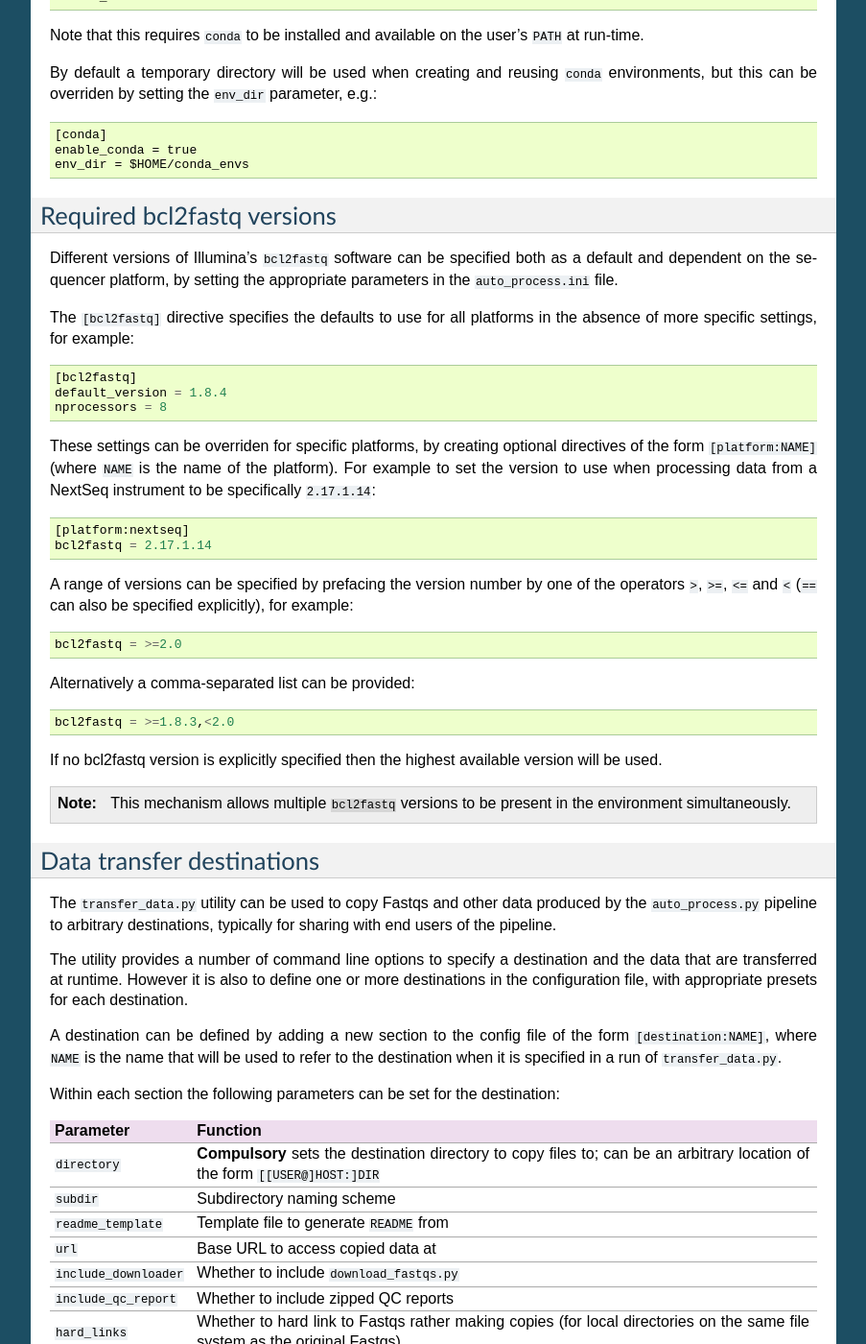
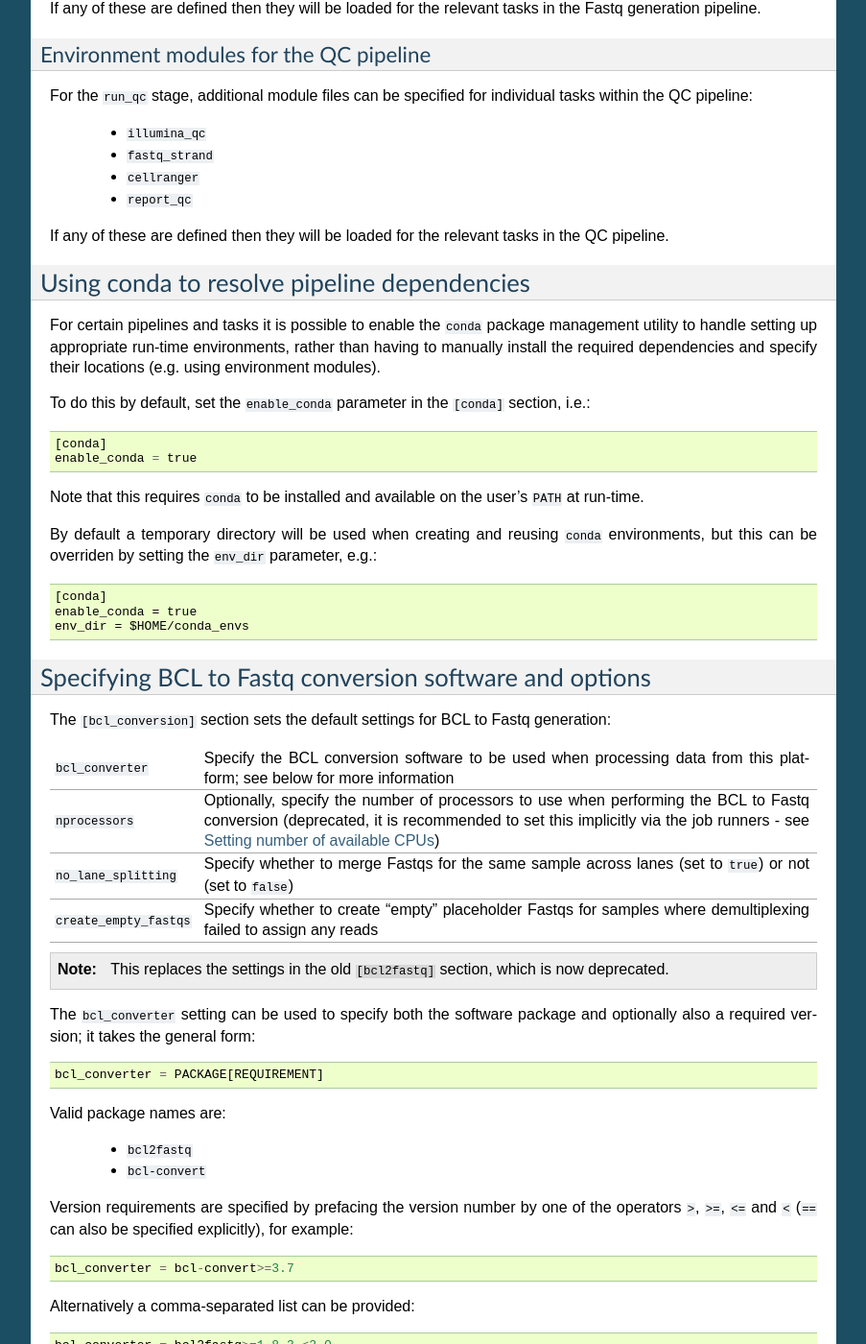
Before and after one commit to fls-bioinformatics-core/auto_process_ngs, a Sphinx documentation site: the page built from docs/source/configuration.rst, in a window 1280 px wide and 1400 px high, scrolled down 5601 px. Shown: the whole window at 96% size, without its empty margins (198-1101 px from the left). Built offline with Sphinx 7.4.7, drawn with Linux system fonts in a browser that asks for light colours; some of the changed text lies outside the part shown.

Commit message:
Update to documentation to include new BCL Convert option for Fastq generation.

```diff
--- a/docs/source/configuration.rst
+++ b/docs/source/configuration.rst
@@ -67,7 +67,7 @@
 
 Using the basic ``auto_process`` Fastq generation requires minimal
 configuration when running locally; provided that the required
-``bcl2fastq`` software is available on the system (see
+BCL conversion software is available on the system (see
 :ref:`software_dependencies`) it should run without further setup.
 
 Running the QC pipeline requires additional software plus reference data
@@ -108,7 +108,6 @@
 The instrument name can be derived from the name of the directories
 produced by the sequencer (see :ref:`run_and_fastq_naming_conventions`).
 
-
 .. note::
 
    These sections replace the old ``sequencers`` section used
@@ -120,6 +119,37 @@
       SN7001250 = hiseq4000
 
   This section is still supported but is now deprecated.
+
+Each platform referenced in the ``[sequencer:...]`` sections can
+optionally be defined in its own ``[platform:...]`` section, where
+platform-specific options for Fastq generation can be set to
+override those in the ``[bcl_conversion]`` section.
+
+The available options are:
+
+======================= ==============================================
+``bcl_converter``       Specify the BCL conversion software to be used
+                        when processing data from this platform (see
+			:ref:`specifying_bcl_conversion_software`)
+``nprocessors``         Optionally, specify the number of processors
+                        to use when performing the BCL to Fastq
+			conversion (deprecated, it is recommended to
+			set this implicitly via the job runners - see
+			:ref:`setting_number_of_cpus`)
+``no_lane_splitting``   Specify whether to merge Fastqs for the same
+                        sample across lanes (set to ``true``) or not
+			(set to ``false``)
+``create_empty_fastqs`` Specify whether to create "empty" placeholder
+                        Fastqs for samples where demultiplexing failed
+			to assign any reads
+======================= ==============================================
+
+For example:
+
+::
+
+   [platform:hiseq4000]
+   bcl_converter = bcl2fastq>=2.20
 
 ----------------
 Default metadata
@@ -176,6 +206,8 @@
 Runner name                   Used for
 ============================= =========================================
 ``bcl2fastq``                 Running ``bcl2fastq`` in Fastq generation
+``bcl_convert``               Running ``bcl-convert`` in Fastq
+                              generation
 ``stats``                     Running commands to generate statistics
                               after Fastq generation (e.g.
 			      ``fastq_statistics.py``)
@@ -223,16 +255,16 @@
 For some commands the number of available CPUs will be taken implicitly
 from this argument unless explicitly overridden by the following settings:
 
-=============== ================================== =====================
-Section         Setting                            Overrides runner
-=============== ================================== =====================
-``bcl2fastq``   ``nprocessors``                    ``bcl2fastq``
-``fastq_stats`` ``nprocessors``                    ``stats``
-``qc``          ``nprocessors``                    ``qc``
-``icell8``      ``nprocessors_contaminant_filter`` ``icell8_contaminant_filter``
-``icell8``      ``nprocessors_statistics``         ``icell8_statistics``
-``10xgenomics`` ``cellranger_localcores``          ``cellranger`` (*)
-=============== ================================== =====================
+================== ================================== =====================
+Section            Setting                            Overrides runner
+================== ================================== =====================
+``bcl_conversion`` ``nprocessors``                    ``bcl2fastq``/``bcl_convert``
+``fastq_stats``    ``nprocessors``                    ``stats``
+``qc``             ``nprocessors``                    ``qc``
+``icell8``         ``nprocessors_contaminant_filter`` ``icell8_contaminant_filter``
+``icell8``         ``nprocessors_statistics``         ``icell8_statistics``
+``10xgenomics``    ``cellranger_localcores``          ``cellranger`` (*)
+================== ================================== =====================
 
 (*) Used when ``cellranger`` is run with ``--jobmode=local``
 
@@ -366,6 +398,7 @@
 for individual tasks with the Fastq generation pipeline:
 
 * ``bcl2fastq``
+* ``bcl_convert``
 * ``cellranger_mkfastq``
 * ``cellranger_atac_mkfastq``
 * ``cellranger_arc_mkfastq``
@@ -416,48 +449,66 @@
     enable_conda = true
     env_dir = $HOME/conda_envs
 
-.. _required_bcl2fastq_versions:
+.. _specifying_bcl_conversion_software:
 
----------------------------
-Required bcl2fastq versions
----------------------------
+-------------------------------------------------------
+Specifying BCL to Fastq conversion software and options
+-------------------------------------------------------
 
-Different versions of Illumina's ``bcl2fastq`` software can be specified
-both as a default and dependent on the sequencer platform, by setting the
-appropriate parameters in the ``auto_process.ini`` file.
+The ``[bcl_conversion]`` section sets the default settings for BCL
+to Fastq generation:
 
-The ``[bcl2fastq]`` directive specifies the defaults to use for all
-platforms in the absence of more specific settings, for example::
-
-    [bcl2fastq]
-    default_version = 1.8.4
-    nprocessors = 8
-
-These settings can be overriden for specific platforms, by creating optional
-directives of the form ``[platform:NAME]`` (where ``NAME`` is the name of the
-platform). For example to set the version to use when processing data from a
-NextSeq instrument to be specifically ``2.17.1.14``::
-
-    [platform:nextseq]
-    bcl2fastq = 2.17.1.14
-
-A range of versions can be specified by prefacing the version number by
-one of the operators ``>``, ``>=``, ``<=`` and ``<`` (``==`` can also be
-specified explicitly), for example::
-
-    bcl2fastq = >=2.0
-
-Alternatively a comma-separated list can be provided::
-
-    bcl2fastq = >=1.8.3,<2.0
-
-If no bcl2fastq version is explicitly specified then the highest available
-version will be used.
+======================= ==============================================
+``bcl_converter``       Specify the BCL conversion software to be used
+                        when processing data from this platform; see
+			below for more information
+``nprocessors``         Optionally, specify the number of processors
+                        to use when performing the BCL to Fastq
+			conversion (deprecated, it is recommended to
+			set this implicitly via the job runners - see
+			:ref:`setting_number_of_cpus`)
+``no_lane_splitting``   Specify whether to merge Fastqs for the same
+                        sample across lanes (set to ``true``) or not
+			(set to ``false``)
+``create_empty_fastqs`` Specify whether to create "empty" placeholder
+                        Fastqs for samples where demultiplexing failed
+			to assign any reads
+======================= ==============================================
 
 .. note::
 
-   This mechanism allows multiple ``bcl2fastq`` versions to be present
-   in the environment simultaneously.
+   This replaces the settings in the old ``[bcl2fastq]`` section,
+   which is now deprecated.
+
+The ``bcl_converter`` setting can be used to specify both the software
+package and optionally also a required version; it takes the general
+form:
+
+::
+
+   bcl_converter = PACKAGE[REQUIREMENT]
+
+Valid package names are:
+
+ * ``bcl2fastq``
+ * ``bcl-convert``
+
+Version requirements are specified by prefacing the version number by
+one of the operators ``>``, ``>=``, ``<=`` and ``<`` (``==`` can also
+be specified explicitly), for example:
+
+::
+
+    bcl_converter = bcl-convert>=3.7
+
+Alternatively a comma-separated list can be provided:
+
+::
+
+    bcl_converter = bcl2fastq>=1.8.3,<2.0
+
+If no version is explicitly specified then the highest available
+version will be used.
 
 .. _data_transfer_destinations:
 
--- a/docs/source/requirements.rst
+++ b/docs/source/requirements.rst
@@ -32,6 +32,7 @@
 Pipeline stage      Software packages  Notes
 =================== ================== ===================
 make_fastqs         `bcl2fastq 2.17`_  2.17+ recommended
+make_fastqs         `bcl-convert`_     Alternative to ``bcl2fastq``
 make_fastqs         `cellranger`_      10xGenomics Chromium single-cell RNA-seq data only
 make_fastqs         `cellranger-atac`_ 10xGenomics Chromium single-cell ATAC-seq data only
 make_fastqs         `cellranger-arc`_  10xGenomics Multiome ATAC + GEX data
@@ -50,6 +51,7 @@
 
 .. _bcl2fastq 2.17: https://support.illumina.com/downloads/bcl2fastq-conversion-software-v217.html
 .. _bcl2fastq1.8.4: http://support.illumina.com/downloads/bcl2fastq_conversion_software_184.html
+.. _bcl-convert: https://support.illumina.com/sequencing/sequencing_software/bcl-convert.html
 .. _cellranger: https://support.10xgenomics.com/single-cell-gene-expression/software/pipelines/latest/what-is-cell-ranger
 .. _cellranger-atac: https://support.10xgenomics.com/single-cell-atac/software/pipelines/latest/what-is-cell-ranger-atac
 .. _cellranger-arc: https://support.10xgenomics.com/single-cell-multiome-atac-gex/software/pipelines/latest/what-is-cell-ranger-arc
--- a/docs/source/using/make_fastqs.rst
+++ b/docs/source/using/make_fastqs.rst
@@ -45,12 +45,12 @@
 * Fetches the BCL data and copies it to the ``primary_data`` subdirectory
   of the analysis directory
 * Checks the sample sheet for errors and possible barcode collisions
-* Runs ``bcl2fastq`` (or ``cellranger`` for 10xGenomics Chromium data)
-  and verifies that the outputs match what was expected from the input
-  sample sheet
+* Runs BCL to Fastq conversion (either ``bcl2fastq`` or ``bcl-convert``,
+  or ``cellranger`` for 10xGenomics Chromium data) and verifies that the
+  outputs match what was expected from the input sample sheet
 * Generates statistics for the Fastq data and produces a report on the
   analysing the numbers of reads assigned to each sample, lane and
-  project (``processing.html``)
+  project (``processing_qc.html``)
 * Analyses the barcode index sequences to look for issues with
   demultiplexing (``standard`` protocol only)
 
@@ -151,7 +151,7 @@
 
 .. note::
 
-   ``--protocol=icell8`` runs the standard bcl2fastq commands with
+   ``--protocol=icell8`` runs the standard ``bcl2fastq`` commands with
    with the following settings:
 
    * Disable adapter trimming and masking by setting
@@ -177,7 +177,7 @@
 
     auto_process.py make_fastqs --protocol=icell8_atac --well-list=WELL_LIST_FILE...
 
-This runs bcl2fastq to perform initial standard demultiplexing based on
+This runs ``bcl2fastq`` to perform initial standard demultiplexing based on
 the samples defined in the sample sheet, followed by a second round of
 demultiplexing into ICELL8 samples based on the contents of the well list
 file which must be supplied via the mandatory ``--well-list`` argument.
@@ -310,7 +310,10 @@
   of processing protocols have been run). Lanes can be specified
   as a range (e.g. ``1-4``), a list (e.g. ``6,8``) or a
   combination (e.g. ``1-4,6,8``). See
-  :ref:`make_fastqs-mixed-protocols` for more details.
+  :ref:`make_fastqs-mixed-protocols` for more details
+* ``--bcl-converter``: allows the Illumina Fastq generation
+  software to be specified, see :ref:`make_fastqs-bcl-converter`
+  for more details
 * ``--use-bases-mask``: allows a custom bases mask string (which
   controls how each cycle of raw data is used) to be specified
   (default is to determine the bases mask automatically; set to
@@ -326,6 +329,27 @@
 
 The full set of options can be found in the
 :ref:`'make_fastqs' section of the command reference <commands_make_fastqs>`.
+
+.. _make_fastqs-bcl-converter:
+
+Specifying Illumina BCL conversion software
+-------------------------------------------
+
+For the ``standard`` and ``mirna`` Fastq generation protocols,
+it is possible to use either the ``bcl2fastq`` or ``bcl-convert``
+software packages to convert raw BCL data into Fastq files.
+
+The ``--bcl-converter`` command line option can be used to
+specify both the BCL converter software and optionally also
+restrict to a range (or single version), for example:
+
+::
+
+   auto_process.py make_fastqs --bcl-converter 'bcl-convert>=3.7'
+
+Default BCL conversion software can be specified in the config
+file, both generally and on a per-platform basis (see
+:ref:`specifying_bcl_conversion_software`).
 
 .. _make_fastqs-adapter-trimming-and-masking:
 
```
